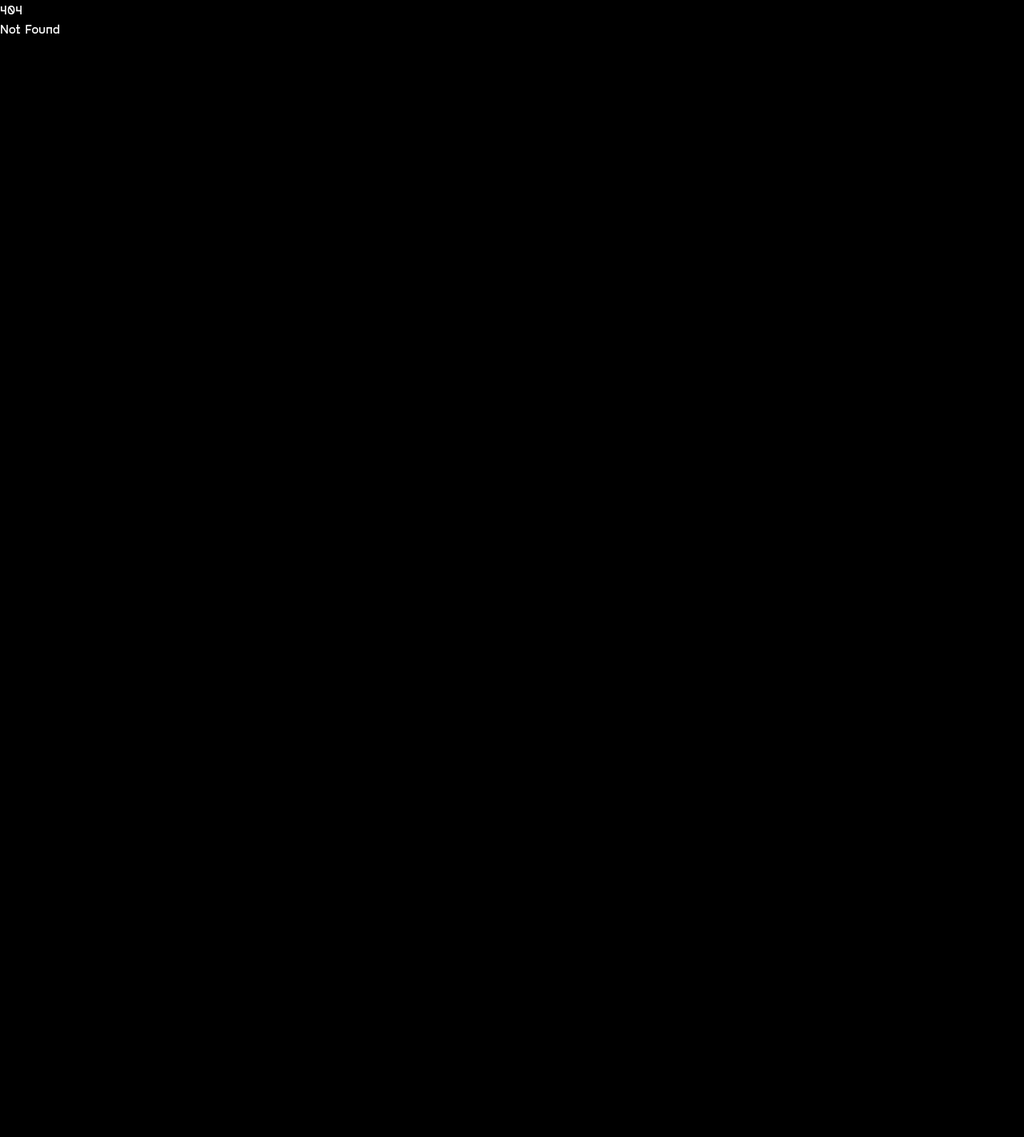
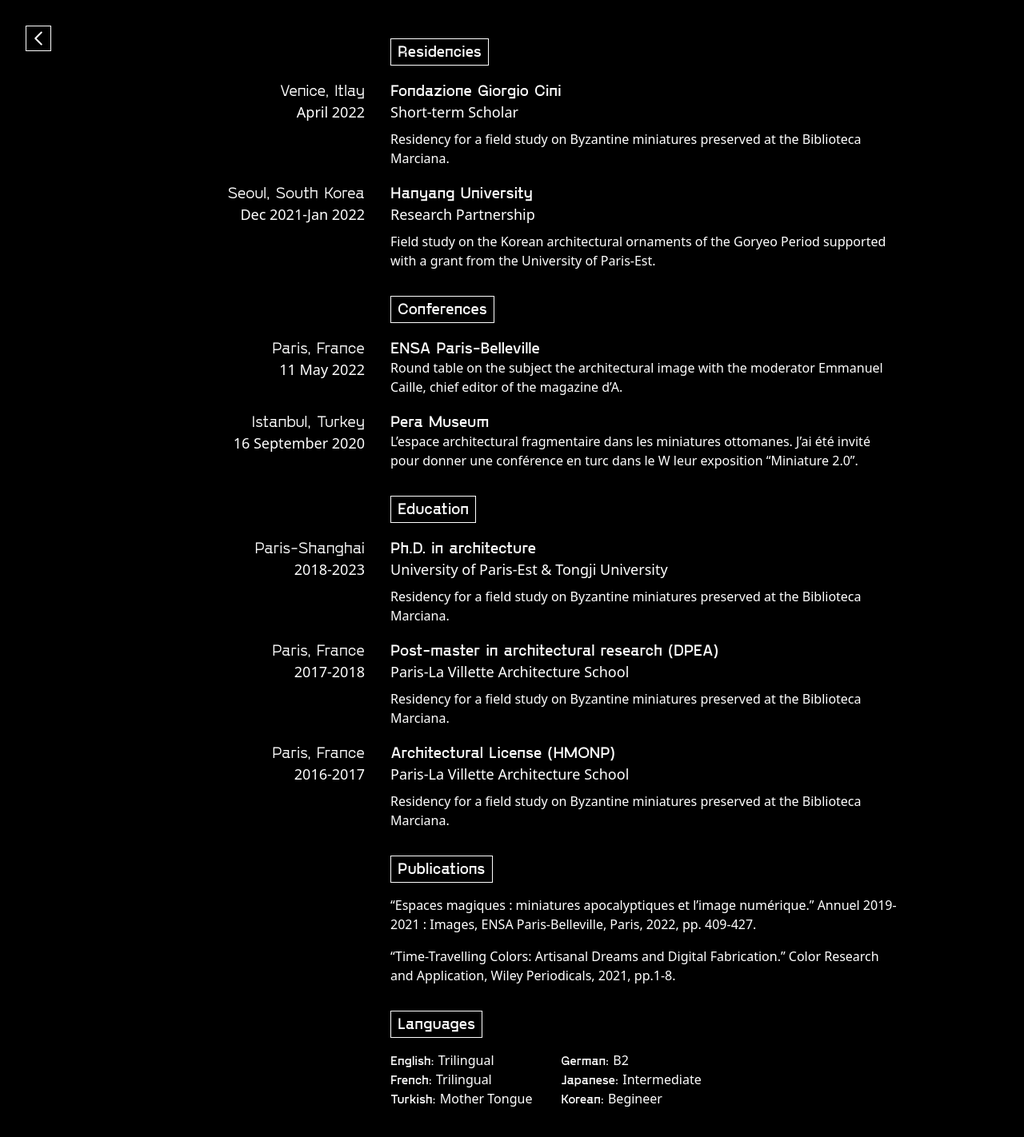
Before and after one commit to metekutlu07/metekutlu-com, a SvelteKit app: page /cv in a window 1280 px wide. Before the commit this address had no page. Shown: the top 1422 px of the page at 80% size. Before the commit the page ends 800 px from the top, so only its background shows below. Built offline with nearby package versions, Linux system fonts and the light colour scheme; a web font is replaced by a local one.

Commit message:
added CV page

```diff
--- /dev/null
+++ b/src/routes/cv/+page.svelte
@@ -0,0 +1,20 @@
+<script lang="ts">
+  import { RESIDENCIES } from '$lib/data/residencies';
+  import { CONFERENCES } from '$lib/data/conferences';
+  import { EDUCATIONS } from '$lib/data/educations';
+  import { PUBLICATIONS } from '$lib/data/publications';
+  import GoHome from './GoHome.svelte';
+  import CvTypeOne from './CVTypeOne.svelte';
+  import CvTypeTwo from './CVTypeTwo.svelte';
+  import CvTypeThree from './CVTypeThree.svelte';
+  import LanguagesSection from './LanguagesSection.svelte';
+</script>
+
+<GoHome />
+<div class="px-4 pt-12 pb-4 md:px-6 md:pb-6 lg:mx-auto lg:max-w-5xl">
+  <CvTypeOne type="Residencies" items={RESIDENCIES} />
+  <CvTypeTwo type="Conferences" items={CONFERENCES} />
+  <CvTypeOne type="Education" items={EDUCATIONS} />
+  <CvTypeThree type="Publications" items={PUBLICATIONS} />
+  <LanguagesSection />
+</div>
```
